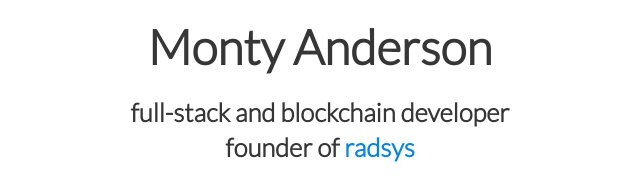
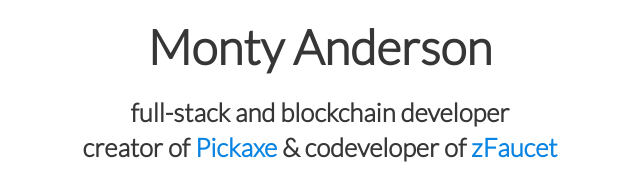
Before and after one commit to montyanderson/montyanderson.github.io, a plain HTML site: page index.html in a window 1280 px wide. Shown: the part 318-504 px from the top of the page, without its empty margins (320-960 px from the left). Drawn offline with Linux system fonts and the light colour scheme; no server answers.

Commit message:
Pickaxe + zFaucet

```diff
--- a/index.html
+++ b/index.html
@@ -48,7 +48,7 @@
 	<section class="profile">
 		<img class="avatar" src="https://avatars0.githubusercontent.com/u/3048503?v=4">
 		<h1>Monty Anderson</h1>
-		<h2>full-stack and blockchain developer<br>founder of <a href="http://radsys.org">radsys</a></h2>
+		<h2>full-stack and blockchain developer<br>creator of <a href="https://pickaxe.cash">Pickaxe</a> & codeveloper of <a href="https://zfaucet.org/">zFaucet</a></h2>
 
 		<h3 class="links">
 			<a class="link" href="mailto:work@montyanderson.net"><i class="fa fa-envelope-o" aria-hidden="true"></i> Email</a>
@@ -58,5 +58,4 @@
 	</section>
 
 	<script src="script.js"></script>
-	<script async src="https://platform.twitter.com/widgets.js" charset="utf-8"></script>
 </body>
```
